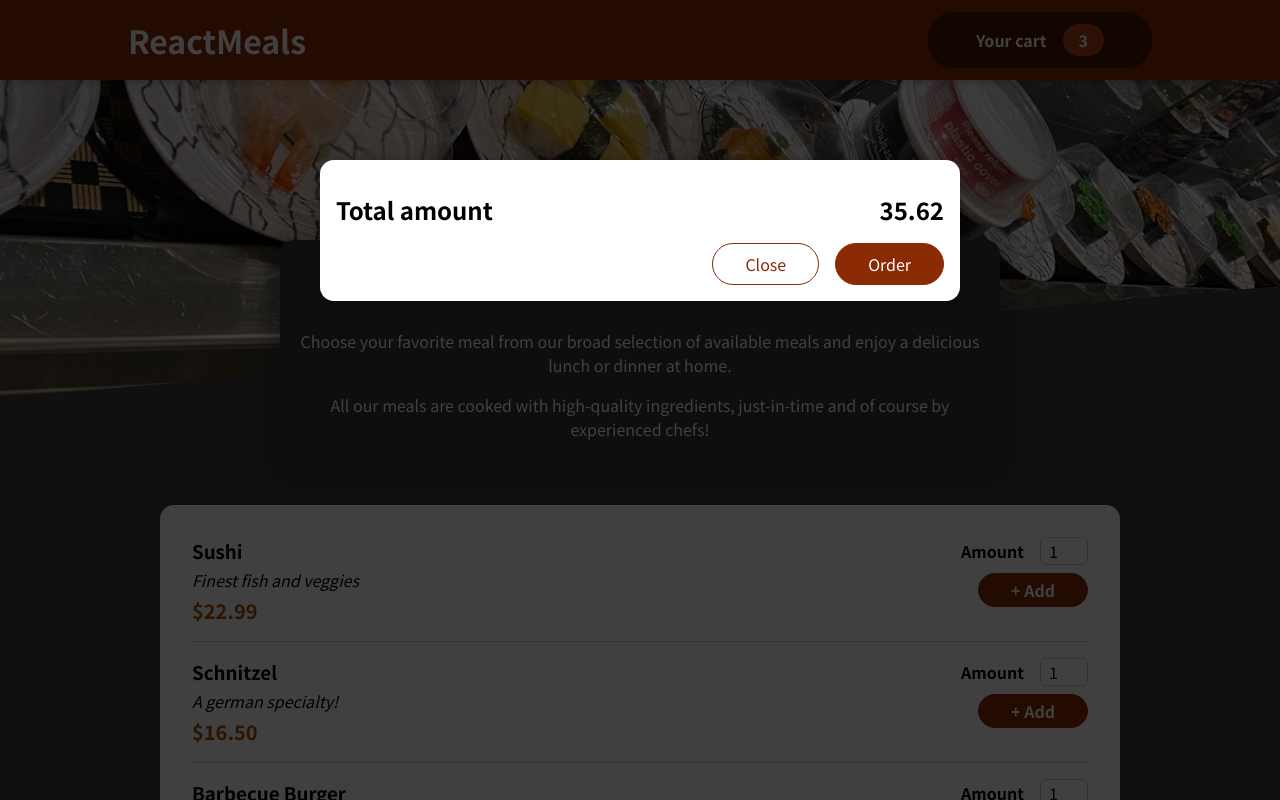
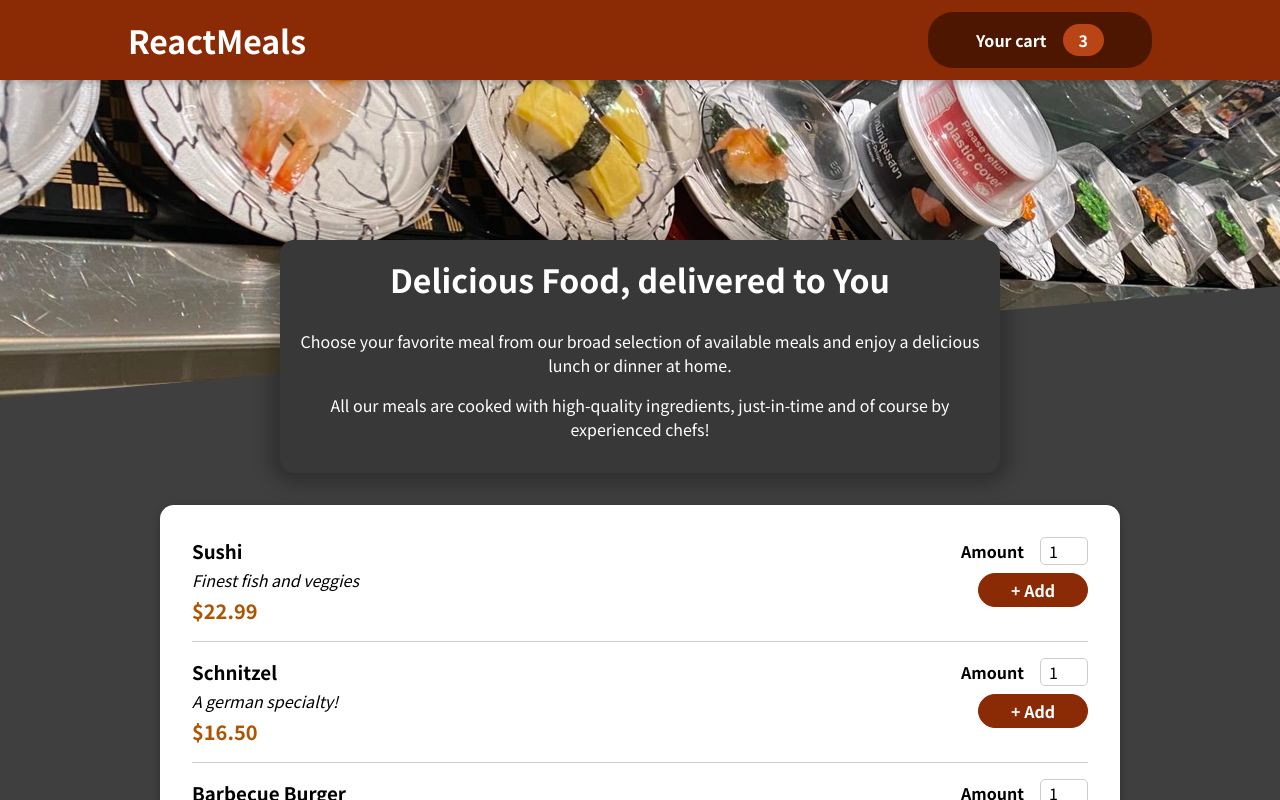
Before and after one commit to natanielmendes/food-order-react, a React (Create React App) app: page / in a window 1280 px wide. Shown: the top 800 px of the page. Built offline with nearby package versions, Linux system fonts and the light colour scheme.

Commit message:
Managing Cart & Modal State

```diff
--- a/src/App.js
+++ b/src/App.js
@@ -1,14 +1,24 @@
-import { Fragment } from 'react'
+import { Fragment, useState } from 'react'
 
 import Cart from './components/Cart/Cart';
 import Header from './components/Layout/Header'
 import Meals from './components/Meals/Meals'
 
 function App() {
+  const [cartIsShown, setCartIsShown] = useState(false)
+
+  const showCartHandler = () => {
+    setCartIsShown(true)
+  }
+
+  const hideCartHandler = () => {
+    setCartIsShown(false)
+  }
+
   return (
     <Fragment>
-      <Cart />
-      <Header />
+      {cartIsShown && <Cart onClose={hideCartHandler} />}
+      <Header onShowCart={showCartHandler} />
       <main>
         <Meals />
       </main>
--- a/src/components/Cart/Cart.js
+++ b/src/components/Cart/Cart.js
@@ -8,14 +8,14 @@
 
 
 
-  return <Modal>
+  return <Modal onClose={props.onClose}>
     {cartItems}
     <div className={classes.total}>
       <span>Total amount</span>
       <span>35.62</span>
     </div>
     <div className={classes.actions}>
-      <button className={classes['button--alt']}>Close</button>
+      <button className={classes['button--alt']} onClick={props.onClose}>Close</button>
       <button className={classes.button}>Order</button>
     </div>
   </Modal>
--- a/src/components/Layout/Header.js
+++ b/src/components/Layout/Header.js
@@ -8,7 +8,7 @@
     return <Fragment>
         <header className={classes.header}>
             <h1>ReactMeals</h1>
-            <HeaderCartButton />
+            <HeaderCartButton onClick={props.onShowCart} />
         </header>
         <div className={classes['main-image']}>
             <img src={mealsImage} alt='A table with delicious food' />
--- a/src/components/Layout/HeaderCartButton.js
+++ b/src/components/Layout/HeaderCartButton.js
@@ -2,7 +2,7 @@
 import classes from './HeaderCartButton.module.css'
 
 const HeaderCartButton = props => {
-    return <button className={classes.button}>
+    return <button className={classes.button} onClick={props.onClick}>
         <span>
             <CartIcon />
         </span>
--- a/src/components/UI/Modal.js
+++ b/src/components/UI/Modal.js
@@ -4,7 +4,7 @@
 import classes from './Modal.module.css'
 
 const Backdrop = props => {
-  return <div className={classes.backdrop}></div>
+  return <div className={classes.backdrop} onClick={props.onClose}></div>
 }
 
 const ModalOverlay = props => {
@@ -17,7 +17,7 @@
 
 const Modal = props => {
   return <Fragment>
-    {ReactDOM.createPortal(<Backdrop />, portalElement)}
+    {ReactDOM.createPortal(<Backdrop onClose={props.onClose} />, portalElement)}
     {ReactDOM.createPortal(
       <ModalOverlay>{props.children}</ModalOverlay>,
       portalElement
```
Also changed, not shown: 1 other file (tests, documents, lock files or other folders).
